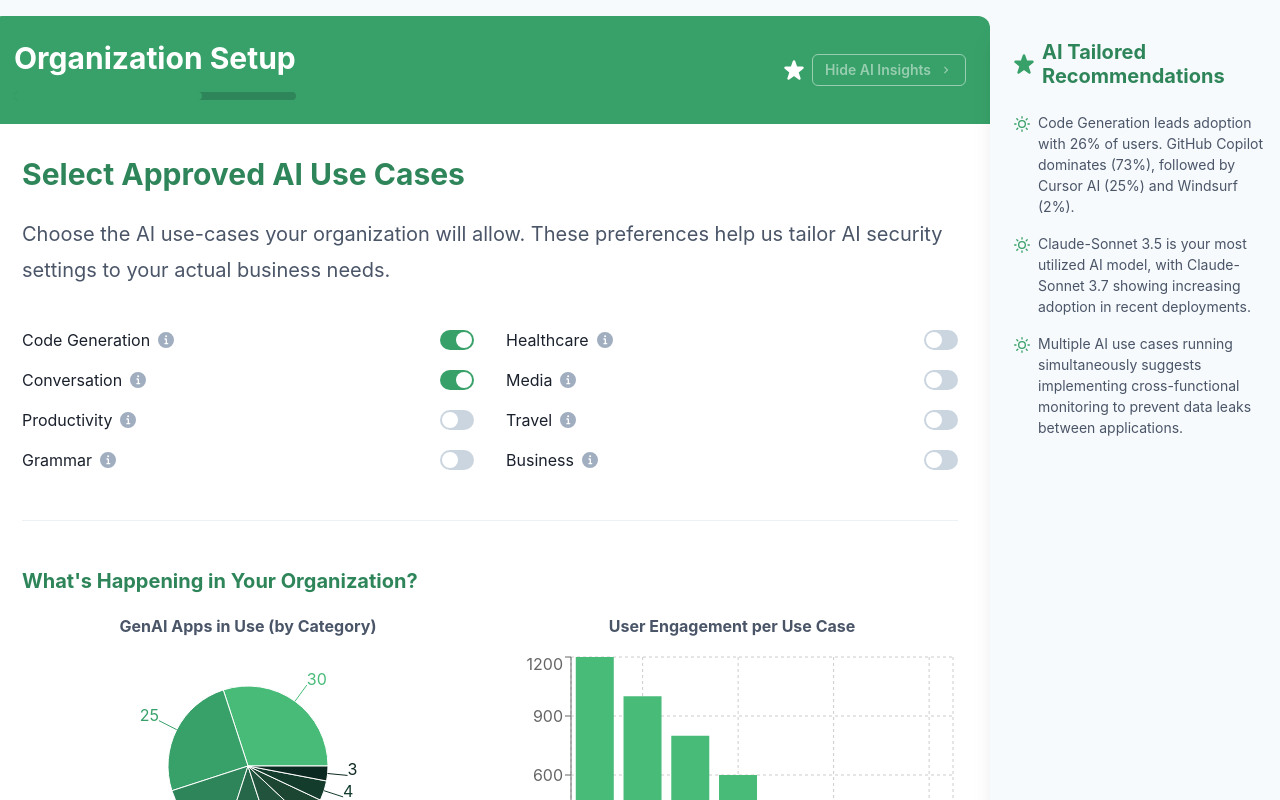
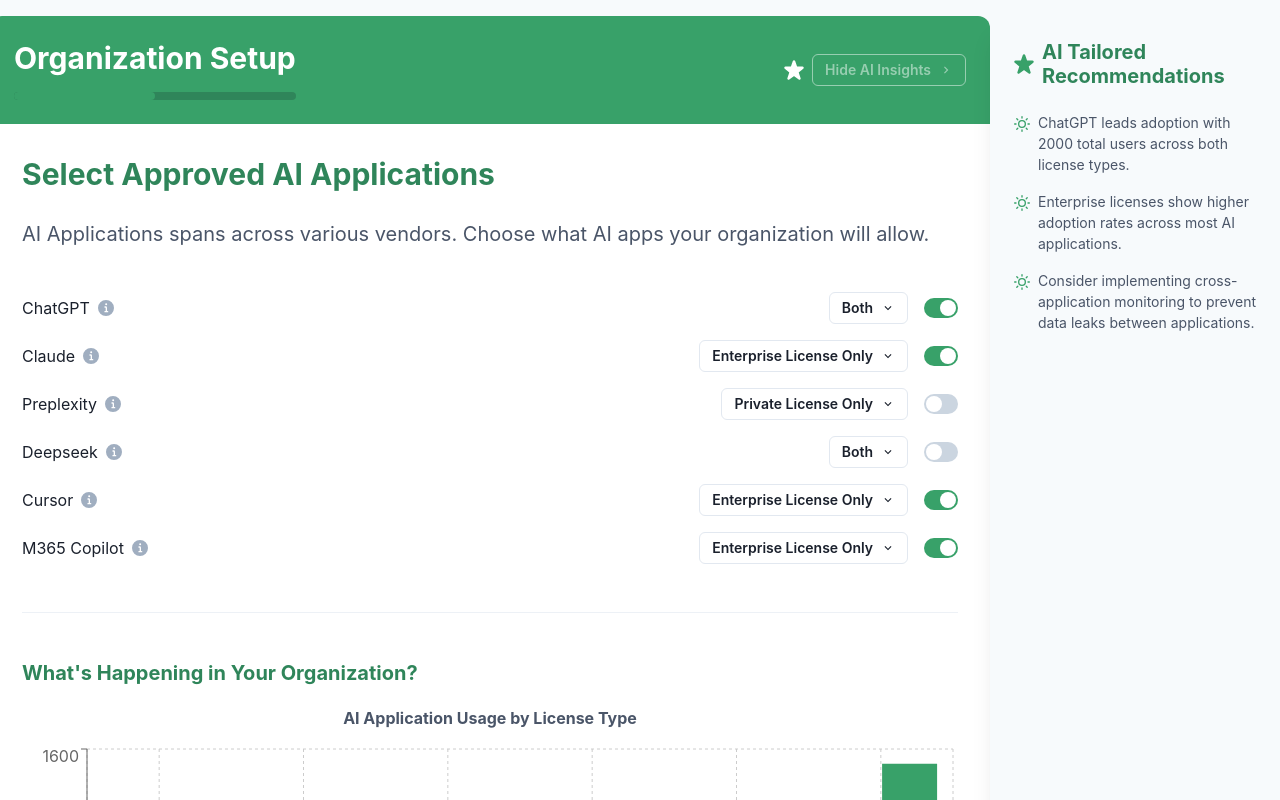
Before and after one commit to cyber1337research/OBW, a React (Vite) app: page / in a window 1280 px wide. Both pictures are taken after a click on the button "Next". Shown: the top 800 px of the page. Built offline with nearby package versions, Linux system fonts and the light colour scheme.

Commit message:
feat: add AI Applications screen with license type selection

```diff
--- a/src/components/OnboardingWizard.tsx
+++ b/src/components/OnboardingWizard.tsx
@@ -17,13 +17,18 @@
   List,
   ListItem,
   ListIcon,
+  Menu,
+  MenuButton,
+  MenuList,
+  MenuItem,
 } from '@chakra-ui/react';
 import {
   InfoIcon,
   ChevronLeftIcon,
   ChevronRightIcon,
   StarIcon,
-  SunIcon
+  SunIcon,
+  ChevronDownIcon,
 } from '@chakra-ui/icons';
 import { motion, AnimatePresence } from 'framer-motion';
 import {
@@ -67,6 +72,19 @@
 
 const COLORS = ['#48BB78', '#38A169', '#2F855A', '#276749', '#22543D', '#1C4532', '#133C2D', '#0C2921'];
 
+type LicenseType = 'Private License Only' | 'Enterprise License Only' | 'Both';
+
+interface AIApplication {
+  name: string;
+  tooltip: string;
+  default: boolean;
+  licenseType: LicenseType;
+  usageStats: {
+    privateLicense: number;
+    enterpriseLicense: number;
+  };
+}
+
 interface Step {
   title: string;
   description: string;
@@ -75,7 +93,61 @@
     tooltip: string;
     default: boolean;
   }[];
+  aiApplications?: AIApplication[];
 }
+
+// Sample data for AI application usage
+const aiApplicationData = [
+  {
+    name: 'ChatGPT',
+    tooltip: 'OpenAI\'s ChatGPT for general purpose AI interactions',
+    default: true,
+    licenseType: 'Both' as LicenseType,
+    usageStats: { privateLicense: 800, enterpriseLicense: 1200 }
+  },
+  {
+    name: 'Claude',
+    tooltip: 'Anthropic\'s Claude for advanced AI assistance',
+    default: true,
+    licenseType: 'Enterprise License Only' as LicenseType,
+    usageStats: { privateLicense: 300, enterpriseLicense: 900 }
+  },
+  {
+    name: 'Preplexity',
+    tooltip: 'Preplexity for specialized AI tasks',
+    default: false,
+    licenseType: 'Private License Only' as LicenseType,
+    usageStats: { privateLicense: 400, enterpriseLicense: 0 }
+  },
+  {
+    name: 'Deepseek',
+    tooltip: 'Deepseek for advanced AI research',
+    default: false,
+    licenseType: 'Both' as LicenseType,
+    usageStats: { privateLicense: 200, enterpriseLicense: 300 }
+  },
+  {
+    name: 'Cursor',
+    tooltip: 'AI-powered code editor',
+    default: true,
+    licenseType: 'Enterprise License Only' as LicenseType,
+    usageStats: { privateLicense: 100, enterpriseLicense: 700 }
+  },
+  {
+    name: 'M365 Copilot',
+    tooltip: 'Microsoft 365 AI assistant',
+    default: true,
+    licenseType: 'Enterprise License Only' as LicenseType,
+    usageStats: { privateLicense: 0, enterpriseLicense: 1500 }
+  }
+];
+
+// Updated bar data for AI applications
+const aiUsageData = aiApplicationData.map(app => ({
+  name: app.name,
+  privateLicense: app.usageStats.privateLicense,
+  enterpriseLicense: app.usageStats.enterpriseLicense,
+}));
 
 const steps: Step[] = [
   {
@@ -86,9 +158,13 @@
       'Let\'s make data-informed choices together.',
   },
   {
+    title: 'Select Approved AI Applications',
+    description: 'AI Applications spans across various vendors. Choose what AI apps your organization will allow.',
+    aiApplications: aiApplicationData,
+  },
+  {
     title: 'Select Approved AI Use Cases',
     description: 'Choose the AI use-cases your organization will allow. These preferences help us tailor AI security settings to your actual business needs.',
-    // your organization\'s security settings. These settings will determine how users authenticate and what security measures are in place to protect your data.',
     configurations: [
       {
         name: 'Code Generation',
@@ -158,6 +234,7 @@
 const OnboardingWizard = () => {
   const [currentStep, setCurrentStep] = useState(0);
   const [configurations, setConfigurations] = useState<{ [key: string]: boolean }>({});
+  const [aiAppConfigs, setAiAppConfigs] = useState<{ [key: string]: { enabled: boolean, licenseType: LicenseType } }>({});
   const [isSidePanelOpen, setIsSidePanelOpen] = useState(true);
 
   const handleNext = () => {
@@ -178,9 +255,29 @@
   };
 
   const handleToggle = (configName: string) => {
+    if (steps[currentStep].configurations) {
       setConfigurations(prev => ({
         ...prev,
         [configName]: !prev[configName],
+      }));
+    } else if (steps[currentStep].aiApplications) {
+      setAiAppConfigs(prev => ({
+        ...prev,
+        [configName]: {
+          ...prev[configName],
+          enabled: !prev[configName]?.enabled
+        }
+      }));
+    }
+  };
+
+  const handleLicenseTypeChange = (appName: string, licenseType: LicenseType) => {
+    setAiAppConfigs(prev => ({
+      ...prev,
+      [appName]: {
+        ...prev[appName],
+        licenseType
+      }
     }));
   };
 
@@ -190,6 +287,18 @@
   const sidePanelBg = useColorModeValue('gray.50', 'gray.700');
 
   const getRecommendations = () => {
+    if (currentStep === 1) { // AI Applications step
+      const topApp = aiApplicationData.reduce((prev, current) =>
+        (prev.usageStats.privateLicense + prev.usageStats.enterpriseLicense >
+         current.usageStats.privateLicense + current.usageStats.enterpriseLicense) ? prev : current
+      );
+
+      return [
+        `${topApp.name} leads adoption with ${topApp.usageStats.privateLicense + topApp.usageStats.enterpriseLicense} total users across both license types.`,
+        'Enterprise licenses show higher adoption rates across most AI applications.',
+        'Consider implementing cross-application monitoring to prevent data leaks between applications.',
+      ];
+    }
     const totalUsers = barData.reduce((sum, item) => sum + item.users, 0);
     const topUseCase = barData.reduce((prev, current) =>
       (prev.users > current.users) ? prev : current
@@ -302,6 +411,51 @@
                   </Stack>
                 )}
 
+                {steps[currentStep].aiApplications && (
+                  <Stack direction="row" spacing={8} align="start" pt={4}>
+                    <VStack spacing={4} align="stretch" flex={1}>
+                      {steps[currentStep].aiApplications.map((app) => (
+                        <HStack key={app.name} justify="space-between">
+                          <HStack>
+                            <Text fontSize="md">{app.name}</Text>
+                            <Tooltip label={app.tooltip} placement="top">
+                              <Icon as={InfoIcon} color="gray.400" />
+                            </Tooltip>
+                          </HStack>
+                          <HStack spacing={4}>
+                            <Menu>
+                              <MenuButton
+                                as={Button}
+                                rightIcon={<ChevronDownIcon />}
+                                size="sm"
+                                variant="outline"
+                              >
+                                {aiAppConfigs[app.name]?.licenseType || app.licenseType}
+                              </MenuButton>
+                              <MenuList>
+                                <MenuItem onClick={() => handleLicenseTypeChange(app.name, 'Private License Only')}>
+                                  Private License Only
+                                </MenuItem>
+                                <MenuItem onClick={() => handleLicenseTypeChange(app.name, 'Enterprise License Only')}>
+                                  Enterprise License Only
+                                </MenuItem>
+                                <MenuItem onClick={() => handleLicenseTypeChange(app.name, 'Both')}>
+                                  Both
+                                </MenuItem>
+                              </MenuList>
+                            </Menu>
+                            <Switch
+                              colorScheme="green"
+                              defaultChecked={app.default}
+                              onChange={() => handleToggle(app.name)}
+                            />
+                          </HStack>
+                        </HStack>
+                      ))}
+                    </VStack>
+                  </Stack>
+                )}
+
                 {currentStep > 0 && (
                   <>
                     <Divider my={6} borderColor={borderColor} />
@@ -312,6 +466,25 @@
                       </Heading>
 
                       <HStack spacing={8} align="start">
+                        {currentStep === 1 ? (
+                          <Box flex={1} h="300px">
+                            <Heading size="sm" color="gray.600" mb={4} textAlign="center">
+                              AI Application Usage by License Type
+                            </Heading>
+                            <ResponsiveContainer width="100%" height="100%">
+                              <BarChart data={aiUsageData}>
+                                <CartesianGrid strokeDasharray="3 3" />
+                                <XAxis dataKey="name" />
+                                <YAxis />
+                                <RechartsTooltip />
+                                <Legend />
+                                <Bar dataKey="privateLicense" name="Private License" fill="#48BB78" />
+                                <Bar dataKey="enterpriseLicense" name="Enterprise License" fill="#38A169" />
+                              </BarChart>
+                            </ResponsiveContainer>
+                          </Box>
+                        ) : (
+                          <>
                             <Box flex={1} h="300px">
                               <Heading size="sm" color="gray.600" mb={4} textAlign="center">
                               GenAI Apps in Use (by Category)
@@ -352,6 +525,8 @@
                                 </BarChart>
                               </ResponsiveContainer>
                             </Box>
+                          </>
+                        )}
                       </HStack>
                     </Box>
                   </>
```
Lines whose indentation alone changed are shown as unchanged.
